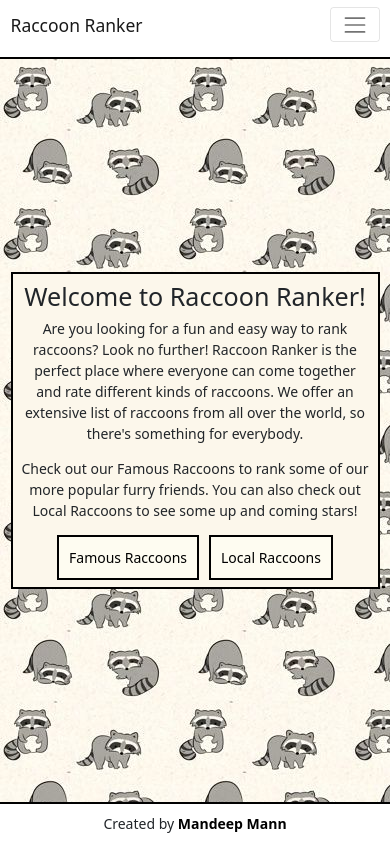
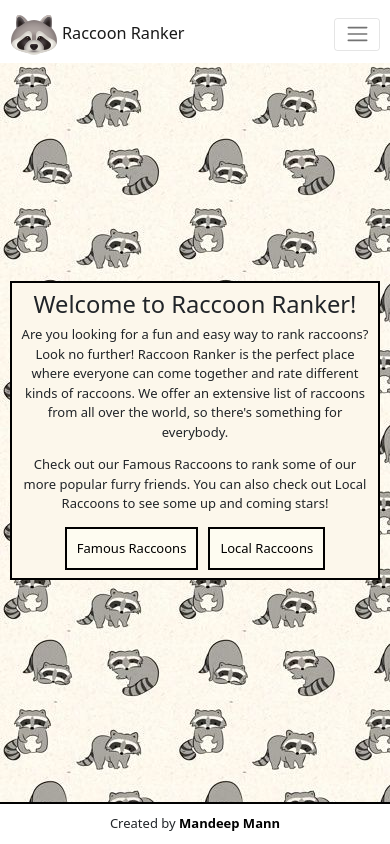
Before and after one commit to MandeepKMann/RankingApp, a React (Create React App) app in the folder RankingApp/ClientApp/: page / in a window 390 px wide. Built offline with nearby package versions, Linux system fonts and the light colour scheme.

Commit message:
added media queries for nav and alt tag for icon

```diff
--- a/RankingApp/ClientApp/src/components/FamousRaccoonImages.js
+++ b/RankingApp/ClientApp/src/components/FamousRaccoonImages.js
@@ -12,7 +12,7 @@ import TomNook from '../images/famousRaccoons/TomNook.jpg';
 const FamousRaccoonImageArray = [
     { id: 1, image: DeadRaccoonTO, description: "A woman kneeling over a dead raccoon and it's memorial in Toronto" },
     { id: 2, image: HowardLotor, description: "A pixel art style raccoon detective named Howard Lotor" },
-    { id: 3, image: JacksonTheRaccoon, description: "A puppet raccoon named Jackson standing beside Giselle from the show 'Crazy Quilt'" },
+    { id: 3, image: JacksonTheRaccoon, description: "A puppet raccoon named Jackson standing beside Maggie from the show 'Crazy Quilt'" },
     { id: 4, image: Meeko, description: "Meeko the raccoon from Disney's Pohcahontas eating a cookie" },
     { id: 5, image: MrPorter, description: "Porter Airlines mascot, Mr.Porter" },
     { id: 6, image: Raccacoonie, description: "A raccoon from the movie 'Everything Everywhere all at Once' sitting on the shoulders of a chef" },
--- a/RankingApp/ClientApp/src/components/LoadingIcon.js
+++ b/RankingApp/ClientApp/src/components/LoadingIcon.js
@@ -1,4 +1,4 @@
-import loadingIcon from '../images/loadingIcon.png';
+import loadingIcon from '../images/raccoonIcon.png';
 
 const LoadingIcon = () => {
     return (
--- a/RankingApp/ClientApp/src/components/NavMenu.css
+++ b/RankingApp/ClientApp/src/components/NavMenu.css
@@ -5,13 +5,15 @@ a.navbar-brand {
 }
 
 html {
-  font-size: 14px;
+  font-size: 16px;
 }
-@media (min-width: 768px) {
-  html {
-    font-size: 16px;
-  }
+
+@media (max-width: 767px) {
+    html {
+        font-size: 13px;
+    }
 }
+
 
 @media (max-width: 575px) {
     nav a {
--- a/RankingApp/ClientApp/src/components/NavMenu.js
+++ b/RankingApp/ClientApp/src/components/NavMenu.js
@@ -2,6 +2,7 @@ import React, { Component } from 'react';
 import { Collapse, Navbar, NavbarBrand, NavbarToggler, NavItem, NavLink } from 'reactstrap';
 import { Link } from 'react-router-dom';
 import './NavMenu.css';
+import raccoonIcon from '../images/raccoonIcon.png';
 
 export class NavMenu extends Component {
     static displayName = NavMenu.name;
@@ -25,7 +26,7 @@ export class NavMenu extends Component {
         return (
         <header>
             <Navbar className="navbar-expand-sm navbar-toggleable-sm ng-white mb-3" container light>
-                <NavbarBrand tag={Link} to="/">Raccoon Ranker</NavbarBrand>
+                    <NavbarBrand tag={Link} to="/"><img src={raccoonIcon} alt="a raccoon emoji"/> Raccoon Ranker</NavbarBrand>
                 <NavbarToggler onClick={this.toggleNavbar} className="mr-2" />
                 <Collapse className="d-sm-inline-flex flex-sm-row-reverse" isOpen={!this.state.collapsed} navbar>
                     <ul className="navbar-nav flex-grow">
```
Also changed, not shown: RankingApp/ClientApp/src/images/raccoonIcon.png (renamed from RankingApp/ClientApp/src/images/loadingIcon.png).
